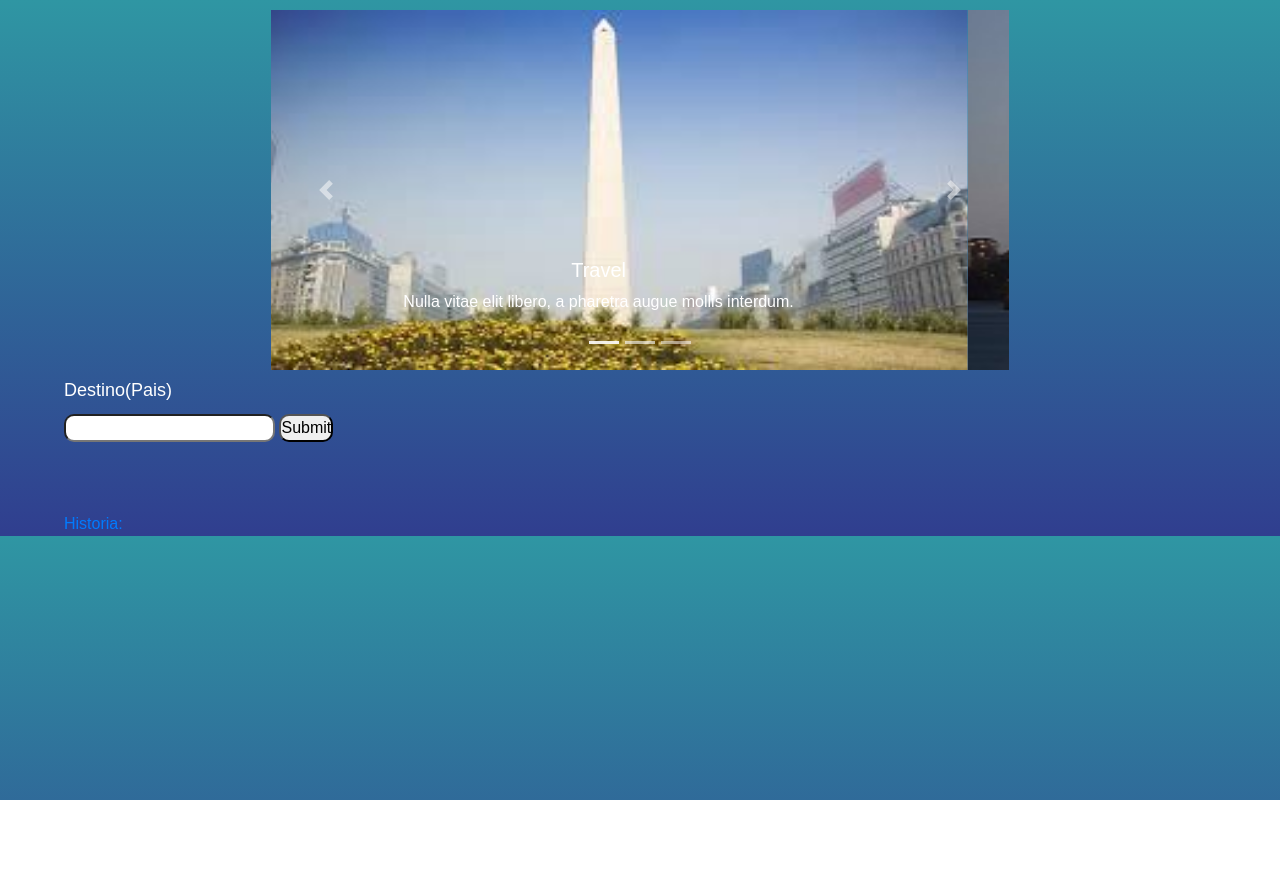
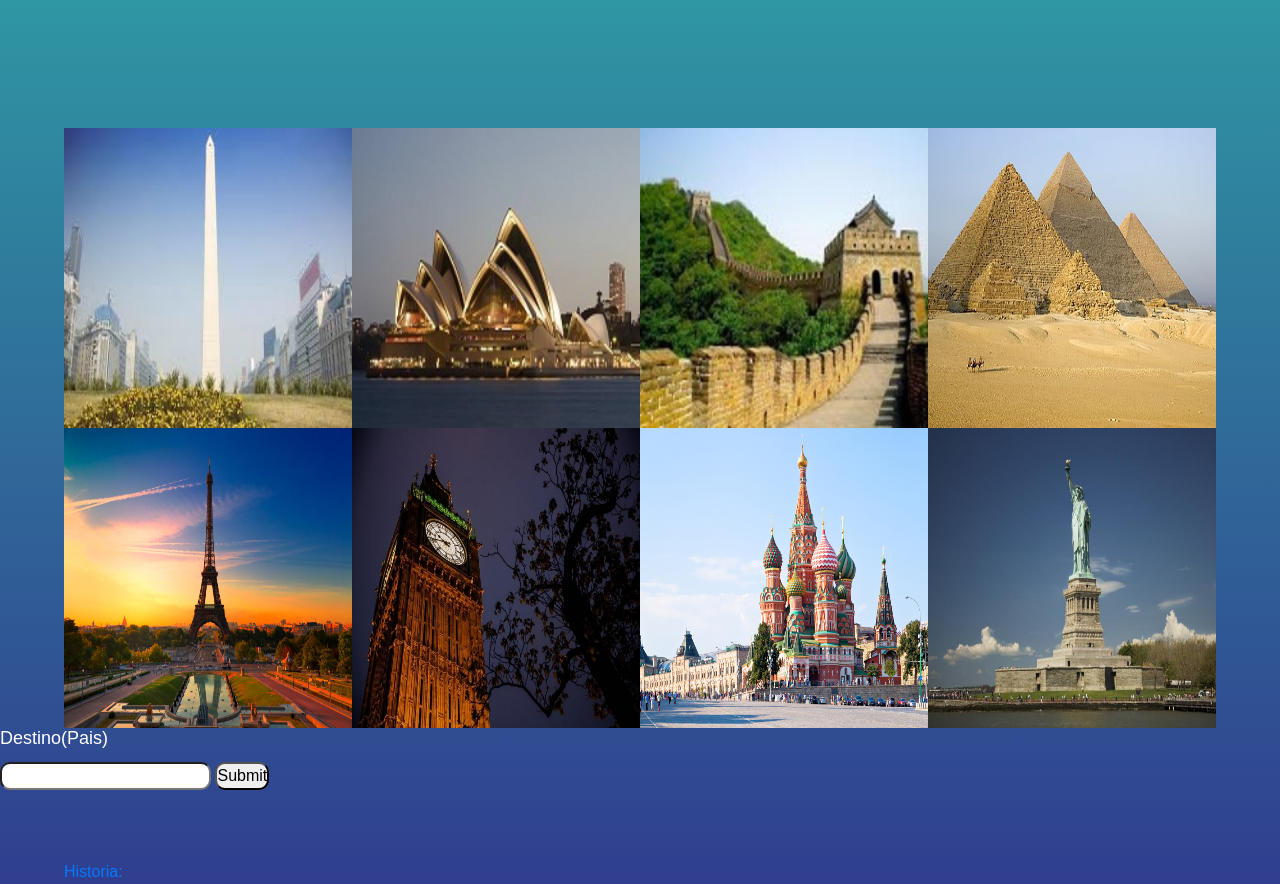
Before and after one commit to mguaraz120/Countries-Info-API, a plain HTML site: page index.html in a window 1280 px wide. Before the commit the page ends 800 px from the top, so only its background shows below. Drawn offline with nearby package versions, Linux system fonts and the light colour scheme.

Commit message:
added pics reorder functions -added on click evnt for pics.

```diff
--- a/assets/css/style.css
+++ b/assets/css/style.css
@@ -6,6 +6,7 @@
 body {
   align-items: center;
   background: linear-gradient(rgb(47, 150, 163), rgb(48, 62, 143));
+  background-repeat: no-repeat;
   color: white;
   font-family: sans-serif;
 }
@@ -21,9 +22,7 @@ button:hover {
 input{
   border-radius: 10px;
 }
-.cajaTexto {
-  margin-left: 5%;
-}
+
 .carta {
   border: none;
   font-size: 20px;
@@ -34,15 +33,15 @@ input{
 .flag {
   text-align: center;
 }
-.container {
-  width: 60%;
-  margin-top: 10px;
-  margin-bottom: 10px;
+.paisesArea img{
+  float: left;
 }
-.size img {
-  height: 360px;
+.paisesArea{
+  margin: 5%;
 }
+
 .titulo {
+  margin-top: 10%;
   font-size: 18px;
 }
 .historia {
@@ -56,9 +55,7 @@ input{
   color: white;
 }
 @media screen and (max-width: 750px) {
-  .size img {
-    height: 200px;
-  }
+
   .cajaTexto input {
     width: 50%;
   }
@@ -68,17 +65,13 @@ input{
   .carta {
     font-size: 14px;
   }
-  .container {
-    width: 70%;
-  }
+
   .titulo {
     font-size: 14px;
   }
 }
 @media screen and (max-width: 575px) {
-  .size img {
-    height: 200px;
-  }
+
   .cajaTexto input {
     width: 50%;
   }
@@ -92,9 +85,7 @@ input{
   .titulo {
     font-size: 14px;
   }
-  .container {
-    width: 80%;
-  }
+
   .pais {
     margin-left: 15%;
     font-size: 14px;
--- a/assets/javascript/app.js
+++ b/assets/javascript/app.js
@@ -1,3 +1,68 @@
+function ochoPaises(){
+  return{
+    argentina:{
+      name: "argentina",
+      imagen: "assets/images/Argentina.jpg"
+    },
+    australia: {
+      name: "australia",
+      imagen: "assets/images/Australia.jpg"
+    },
+    china:{
+      name: "china",
+      imagen: "assets/images/China.jpg"
+    },
+    egypt:{
+      name: "egypt",
+      imagen: "assets/images/Egypt.jpg"
+    },
+    france:{
+      name: "france",
+      imagen: "assets/images/France.jpg"
+    },
+    england: {
+      name: "greatbritain",
+      imagen: "assets/images/England.jpg"
+    },
+    russia:{
+      name: "rusia",
+      imagen: "assets/images/Russia.jpg"
+    },
+    usa:{
+      name: "usa",
+      imagen: "assets/images/USA.jpg"
+    }
+  }
+}
+var paisName;
+function actualizar(dataPais){
+  paisName = primerosPaises[dataPais.attr("data-name")].name;
+}
+
+var primerosPaises = ochoPaises();
+
+function mostrarPaises(){
+  for (var key in primerosPaises){
+    var paisDiv = $(`<div class='pais-boton' data-name='${primerosPaises[key].name}'>`);
+    var paisImg = $(`<img alt='imagen' class='paisImg' width='25%' height='300px'>`).attr("src", primerosPaises[key].imagen);
+    paisDiv.append(paisImg);
+    $(".paisesArea").append(paisDiv);
+  }
+}
+mostrarPaises();
+
+$(".pais-boton").on("click", function(){
+  actualizar($(this)),
+  $(".pais").empty();
+  $(".clima").empty();
+  $(".flag").empty();
+  $(".paisArea").empty();
+  pais=paisName;
+  api(pais);
+})
+
+
+
 $("#BuscarPais").on("click", function (event) {
   event.preventDefault();
   $(".pais").empty();
@@ -5,6 +70,11 @@ $("#BuscarPais").on("click", function (event) {
   $(".flag").empty();
 
   var pais = $("#paisInput").val().trim();
+
+  api(pais);
+});
+
+function api (pais){
 
   var country = {
     url: `https://restcountries.eu/rest/v2/name/${pais}?fullText=true`,
@@ -68,4 +138,4 @@ $("#BuscarPais").on("click", function (event) {
     })
 
   });
-});
+}
--- a/index.html
+++ b/index.html
@@ -16,83 +16,12 @@
     <link rel="stylesheet" href="assets/css/style.css" />
   </head>
   <body>
-    <div class="container">
-      <div
-        id="carouselExampleCaptions"
-        class="carousel slide"
-        data-ride="carousel"
-      >
-        <ol class="carousel-indicators">
-          <li
-            data-target="#carouselExampleCaptions"
-            data-slide-to="0"
-            class="active"
-          ></li>
-          <li data-target="#carouselExampleCaptions" data-slide-to="1"></li>
-          <li data-target="#carouselExampleCaptions" data-slide-to="2"></li>
-        </ol>
-        <div class="carousel-inner">
-          <div class="carousel-item size active">
-            <img
-              src="assets/images/Argentina.jpg"
-              class="d-block w-100"
-              alt="..."
-            />
-            <div class="carousel-caption d-none d-md-block">
-              <h5>Travel</h5>
-              <p>Nulla vitae elit libero, a pharetra augue mollis interdum.</p>
-            </div>
-          </div>
-          <div class="carousel-item size">
-            <img
-              src="assets/images/Australia.jpg"
-              class="d-block w-100"
-              alt="..."
-            />
-            <div class="carousel-caption d-none d-md-block">
-              <h5>Cultura</h5>
-              <p>Lorem ipsum dolor sit amet, consectetur adipiscing elit.</p>
-            </div>
-          </div>
-          <div class="carousel-item size">
-            <img
-              src="assets/images/China.jpg"
-              class="d-block w-100"
-              alt="..."
-            />
-            <div class="carousel-caption d-none d-md-block">
-              <h5>Vacaciones</h5>
-              <p>
-                Praesent commodo cursus magna, vel scelerisque nisl consectetur.
-              </p>
-            </div>
-          </div>
-        </div>
-        <a
-          class="carousel-control-prev"
-          href="#carouselExampleCaptions"
-          role="button"
-          data-slide="prev"
-        >
-          <span class="carousel-control-prev-icon" aria-hidden="true"></span>
-          <span class="sr-only">Previous</span>
-        </a>
-        <a
-          class="carousel-control-next"
-          href="#carouselExampleCaptions"
-          role="button"
-          data-slide="next"
-        >
-          <span class="carousel-control-next-icon" aria-hidden="true"></span>
-          <span class="sr-only">Next</span>
-        </a>
-      </div>
-    </div>
-    <div class="cajaTexto">
+    <div class="paisesArea"></div>
+
+
       <h5 class="card-title titulo">Destino(Pais)</h5>
       <input type="search" name="" id="paisInput" />
       <button type="submit" id="BuscarPais">Submit</button>
-    </div>
 
     <div class="row">
       <div class="col-sm-4">
@@ -121,7 +50,6 @@
         </div>
       </div>
     </div>
-
     <a href="#" class="historia">Historia:</a>
 
     <script src="assets/javascript/app.js"></script>
```
